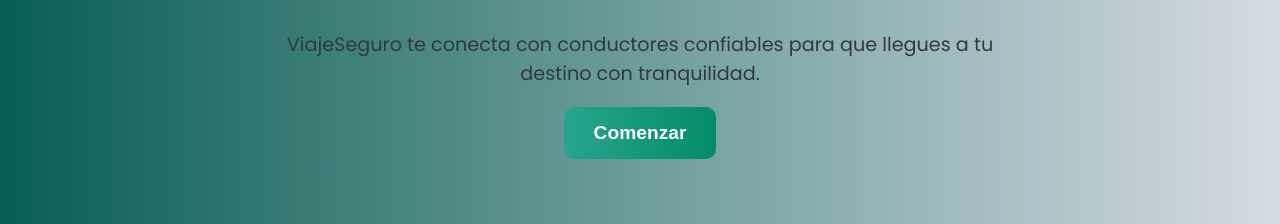
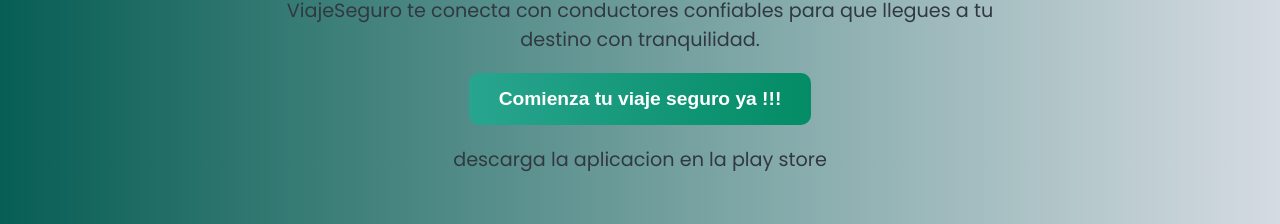
Before and after one commit to Jose-Rojas-Jr/ViajeSeguroWeb, a React (Vite) app: page / in a window 1280 px wide. Shown: the part 600-824 px from the top of the page. Built offline with nearby package versions, Linux system fonts and the light colour scheme.

Commit message:
despliegue web9

```diff
--- a/src/components/Home.jsx
+++ b/src/components/Home.jsx
@@ -13,7 +13,8 @@
             <h1>  Tu viaje, más seguro que nunca</h1>
             <p>ViajeSeguro te conecta con conductores confiables para que llegues a tu destino con tranquilidad.</p>
             <a href="https://play.google.com/store/games?hl=es_419">
-  <button>Comenzar</button>
+  <button>Comienza tu viaje seguro ya !!!</button>
+  <p>descarga la aplicacion en la play store</p>
 </a>
 
           </div>
```
